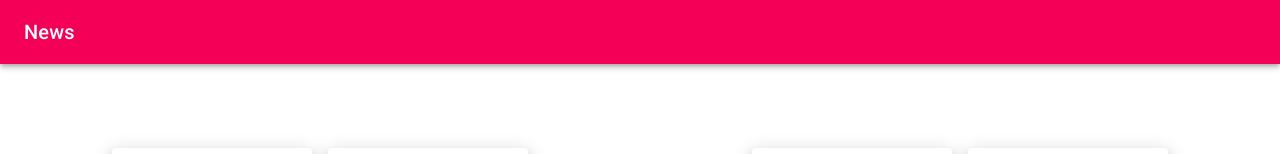
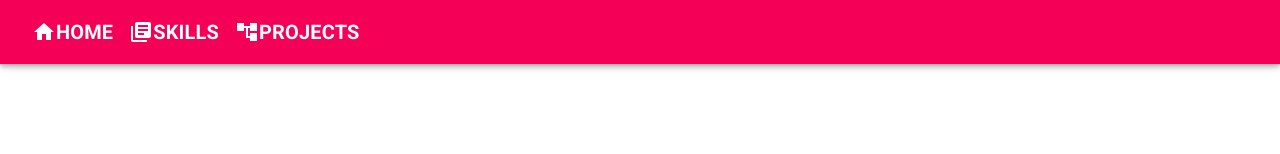
Before and after one commit to Aleksander-Dorkov/Portfolio-React-App, a React (Create React App) app: page / in a window 1280 px wide. Shown: the top 154 px of the page. Built offline with nearby package versions, Linux system fonts and the light colour scheme; grey boxes are pictures that could not be loaded.

Commit message:
Added hash link, can now scroll like a normal person

```diff
--- a/package.json
+++ b/package.json
@@ -21,6 +21,7 @@
     "react-dom": "^16.13.1",
     "react-redux": "^7.2.1",
     "react-router-dom": "^5.2.0",
+    "react-router-hash-link": "^2.2.2",
     "react-scripts": "3.4.3",
     "typescript": "^3.7.5"
   },
@@ -44,5 +45,8 @@
       "last 1 firefox version",
       "last 1 safari version"
     ]
+  },
+  "devDependencies": {
+    "@types/react-router-hash-link": "^1.2.1"
   }
 }
--- a/src/App.tsx
+++ b/src/App.tsx
@@ -80,11 +80,10 @@ function App() {
                 <ThemeBuilder/>
                 <Paper>
                     <Grid container spacing={0}>
-                        {/*header*/}
                         <Grid item xs={12} id={'header'}>
                             <Header/>
                         </Grid>
-
+                        <div style={{minHeight: '1000px'}}></div>
                         {/*front end and back end skills*/}
                         <Grid container={true} justify={'center'} alignItems={'center'}>
                             <Grid item xs={6}>
@@ -104,8 +103,6 @@ function App() {
                         <Grid item={true} xs={12}>
                             <Footer/>
                         </Grid>
-                        <div style={{minHeight: '1500px'}}>s</div>
-
                     </Grid>
                 </Paper>
             </ThemeProvider>
--- a/src/views/header/Header.tsx
+++ b/src/views/header/Header.tsx
@@ -1,5 +1,11 @@
 import React from "react";
-import {AppBar, Toolbar, Typography} from "@material-ui/core";
+import {AppBar, Button, Toolbar, Typography} from "@material-ui/core";
+import {Link} from "react-router-dom";
+import HomeIcon from '@material-ui/icons/Home';
+import LibraryBooksIcon from '@material-ui/icons/LibraryBooks';
+import AccountTreeIcon from '@material-ui/icons/AccountTree';
+import {HashLink} from "react-router-hash-link";
+import {HeaderLink} from "./HeaderLink";
 
 interface Props {
 
@@ -8,11 +14,18 @@ interface Props {
 function Header(props: Props) {
     return (
         <>
-            <AppBar position="static" color={'secondary'}>
+            <span id={'topOfThePage'}></span>
+            <AppBar position="fixed" color={'secondary'}>
                 <Toolbar>
-                    <Typography variant="h6">
-                        News
-                    </Typography>
+                    <HeaderLink svg={<HomeIcon/>}
+                                linkName={'Home'}
+                                linkPath={'#topOfThePage'}/>
+                    <HeaderLink svg={<LibraryBooksIcon/>}
+                                linkName={'Skills'}
+                                linkPath={'#databaseSkills'}/>
+                    <HeaderLink svg={<AccountTreeIcon/>}
+                                linkName={'Projects'}
+                                linkPath={'#projects'}/>
                 </Toolbar>
             </AppBar>
         </>
--- /dev/null
+++ b/src/views/header/HeaderLink.tsx
@@ -0,0 +1,25 @@
+import React from "react";
+import {Button, Typography} from "@material-ui/core";
+import {HashLink} from "react-router-hash-link";
+
+interface Props {
+    svg: React.ReactNode
+    linkName: string,
+    linkPath: string
+}
+
+function HeaderLink(props: Props) {
+    return (
+        <Button color={'inherit'}
+                component={HashLink}
+                to={props.linkPath}
+                smooth={true}>
+            {props.svg}
+            <Typography variant={'h6'} style={{fontWeight: 'bold'}}>
+                {props.linkName}
+            </Typography>
+        </Button>
+    )
+}
+
+export {HeaderLink}
--- a/src/views/skills/sections/Databases.tsx
+++ b/src/views/skills/sections/Databases.tsx
@@ -6,6 +6,7 @@ function Databases() {
     return (
         <>
             <SectionTitle value={'Databases'}/>
+            <span id={'databaseSkills'}></span>
             <Skill
                 svgUrl={'https://www.vectorlogo.zone/logos/postgresql/postgresql-icon.svg'}
                 tooltip={'PostgreSQL'}
```
Also changed, not shown: 1 other file (tests, documents, lock files or other folders).
